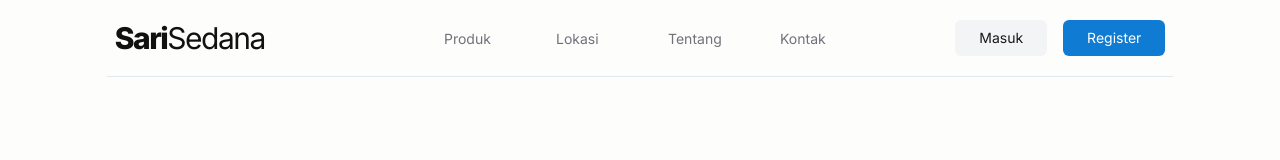
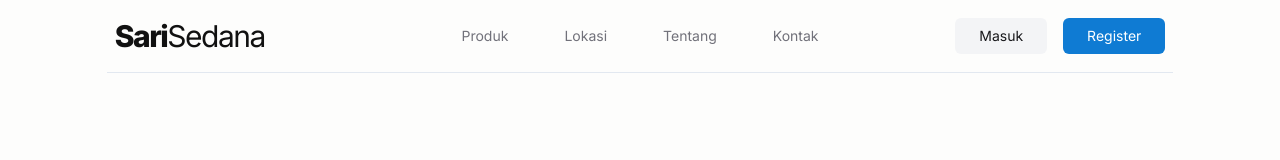
Before and after one commit to KSP-Sari-Sedana/client, a React (Create React App) app: page / in a window 1280 px wide. Shown: the top 160 px of the page. Built offline with nearby package versions, Linux system fonts and the light colour scheme; no server answers; a web font is replaced by a local one.

Commit message:
style: nav navbar

```diff
--- a/src/components/interface/Navbar.jsx
+++ b/src/components/interface/Navbar.jsx
@@ -13,28 +13,20 @@ function Navbar() {
         <div className="w-72">
           <Logo />
         </div>
-        <ul className="flex p-4 space-x-14">
-          <li className="w-14">
-            <a href="/#product" className="text-zinc-500 hover:text-zinc-800 text-sm">
+        <nav className="flex p-4 space-x-14 justify-between text-zinc-500 text-sm">
+          <a href="/#product" className="hover:text-zinc-800">
             Produk
           </a>
-          </li>
-          <li className="w-14">
-            <a href="/#location" className="text-zinc-500 hover:text-zinc-800 text-sm">
+          <a href="/#location" className="hover:text-zinc-800">
             Lokasi
           </a>
-          </li>
-          <li className="w-14">
-            <a href="/#about" className="text-zinc-500 hover:text-zinc-800 text-sm">
+          <a href="/#about" className="hover:text-zinc-800">
             Tentang
           </a>
-          </li>
-          <li className="w-14">
-            <a href="/#footer" className="text-zinc-500 hover:text-zinc-800 text-sm">
+          <a href="/#footer" className="hover:text-zinc-800">
             Kontak
           </a>
-          </li>
-        </ul>
+        </nav>
         <div className="w-72">
           {authContexts.isAuth ? (
             <div className="flex place-content-end">
```
Lines whose indentation alone changed are shown as unchanged.
